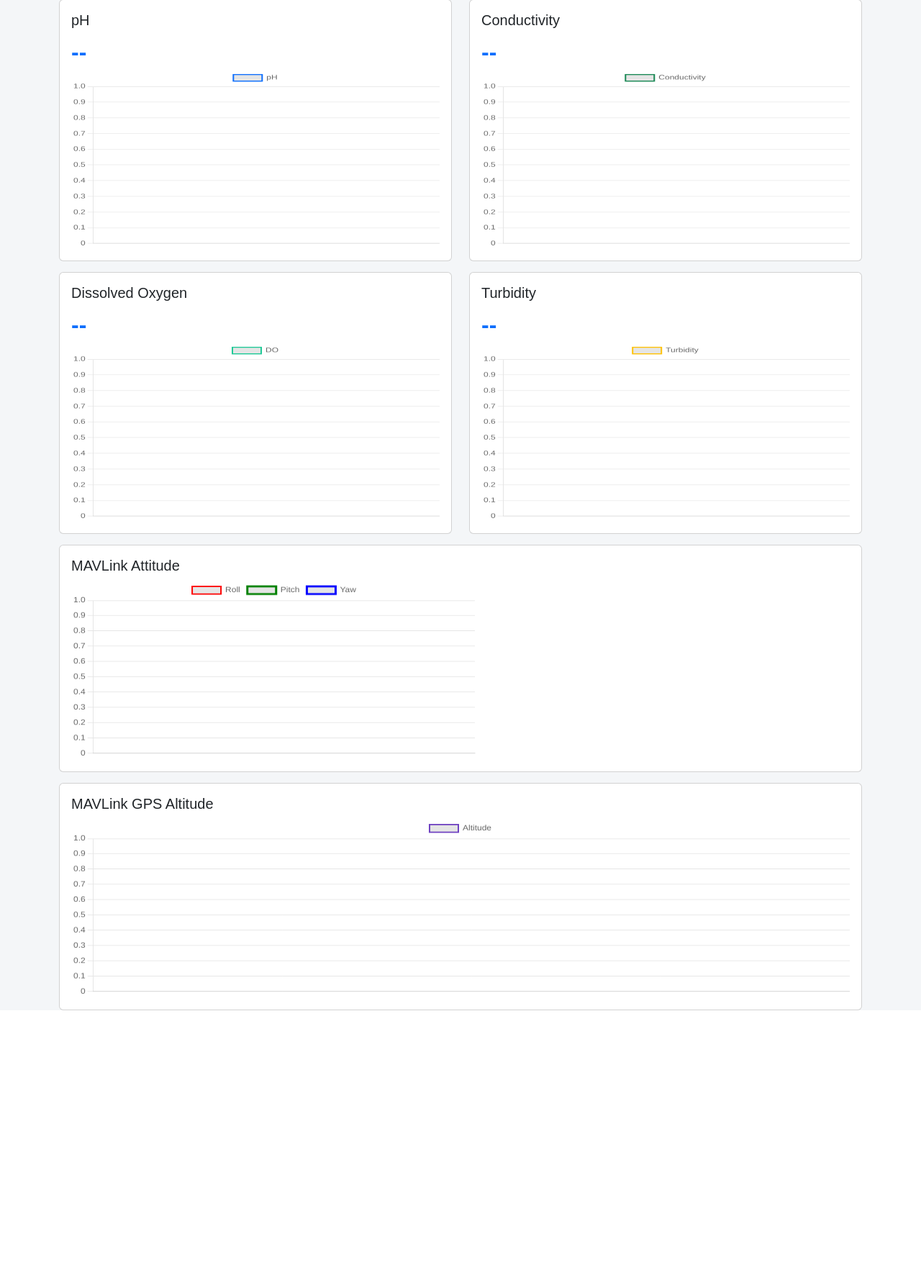
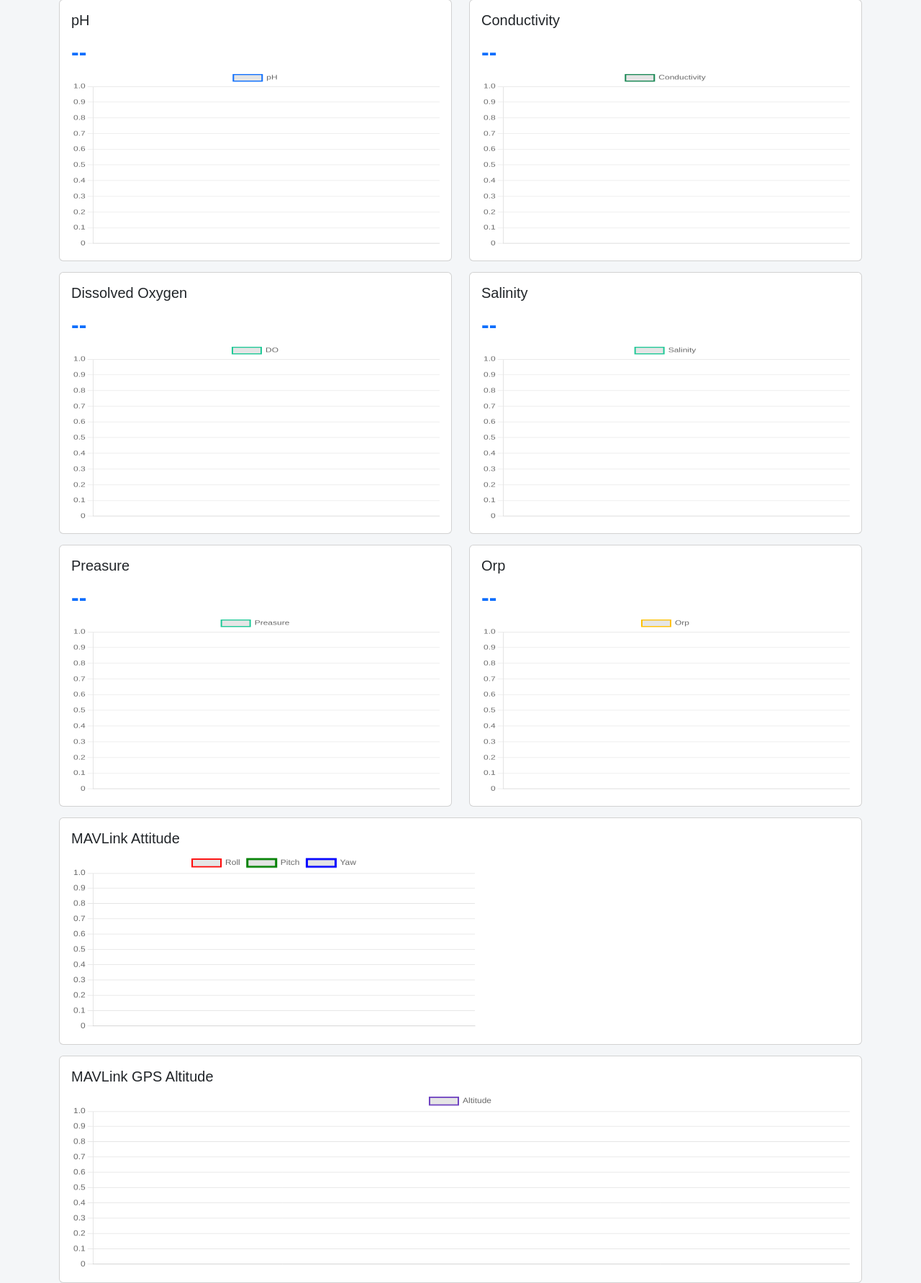
Before and after one commit to ninari/nke_sensors, a Flask app: page / in a window 1280 px wide. Shown: the part 675-2458 px from the top of the page at 72% size. Before the commit the page ends 2079 px from the top, so only its background shows below. Run offline with Flask 3, Linux system fonts and the light colour scheme.

Commit message:
Add barometric pressure and salinity dashboard

```diff
--- a/sensor.py
+++ b/sensor.py
@@ -42,6 +42,8 @@ if not os.path.exists(
 
             "Timestamp",
 
+            "BarometricPressure",
+
             "Temperature",
 
             "pH",
@@ -53,6 +55,8 @@ if not os.path.exists(
             "Conductivity20",
 
             "Conductivity25",
+
+            "Salinity",
 
             "DO_mg_L",
 
@@ -76,7 +80,7 @@ if not os.path.exists(
         ])
 
 client = ModbusSerialClient(
-        port="/dev/ttyUSB1",
+        port="/dev/ttyUSB0",
         baudrate=19200,
         parity="E",
         stopbits=1,
@@ -84,6 +88,8 @@ client = ModbusSerialClient(
         timeout=1
     )
 client.connect()
+
+
 
 def safe_value(val):
     if val is None or math.isnan(val):
@@ -129,8 +135,10 @@ logging.getLogger("werkzeug").setLevel(logging.WARNING)
 #app = Flask(__name__)
 app = Flask(__name__, static_folder="static", template_folder="templates")
 
-# MAVLink connection (UDP port 14550 არის BlueOS default)
-master = mavutil.mavlink_connection('udp:127.0.0.1:14550')
+
+master = mavutil.mavlink_connection(
+    'udpin:0.0.0.0:14600'
+)
 
 latest_attitude = {}
 latest_gps = {}
@@ -154,7 +162,6 @@ def mavlink_loop():
                 "roll": msg.roll,
                 "pitch": msg.pitch,
                 "yaw": msg.yaw
-
             }
         elif msg.get_type() == "GPS_RAW_INT":
             latest_gps = {
@@ -163,10 +170,9 @@ def mavlink_loop():
                 "alt": msg.alt/1000.0
             }
             print("GPS:", latest_gps)
+            logging.info(f"GPS Data: {latest_gps}"
+            )
 
-# Background thread for MAVLink
-t = threading.Thread(target=mavlink_loop, daemon=True)
-t.start()
 
 @app.route("/mavlink/attitude")
 def attitude():
@@ -178,10 +184,6 @@ def gps():
 
 
 sensor_value = 42
-
-
-
-
 
 @app.route("/")
 def index():
@@ -268,7 +270,9 @@ def docs_json():
 def sensor_api():
 
     return jsonify({
+        "barometric_pressure": result_array[0] if len(result_array) > 0 else 0,
         "temperature": latest_value if latest_value is not None else 0,
+        "salinity": result_array[13] / 100 if len(result_array) > 13 else 0,
         "registers": result_array,
         "time": datetime.datetime.now().strftime("%H:%M:%S")
     })
@@ -294,6 +298,7 @@ def modbus_data():
         })
 
     return jsonify({
+        "barometric_pressure": result_array[0],
         "temperature": result_array[1] / 100,
         "ph": result_array[2] / 100,
         "orp": result_array[3] / 10,
@@ -345,6 +350,8 @@ def test_modbus():
             f"📊 migebuli monacemebi: {result.registers}"
         )
 
+        barometric_pressure = result_array[0]
+
         temperature = result_array[1] / 100.0
 
         ph = result_array[2] / 100.0
@@ -365,6 +372,8 @@ def test_modbus():
             (result_array[9] << 16)
             | result_array[10]
         )
+
+        salinity = result_array[13] / 100.0
 
         do_mg_l = (
             result_array[17] / 100.0
@@ -424,6 +433,8 @@ def test_modbus():
                 datetime.datetime.now()
                 .strftime("%Y-%m-%d %H:%M:%S"),
 
+                barometric_pressure,
+
                 temperature,
 
                 ph,
@@ -433,6 +444,7 @@ def test_modbus():
                 conductivity,
                 conductivity20,
                 conductivity25,
+                salinity,
 
                 do_mg_l,
                 do_percent,
@@ -464,6 +476,7 @@ def test_modbus():
        # )
 
 
+
 def log_loop():
     global  most_common_value
     while True:
@@ -488,7 +501,7 @@ def log_loop():
 
             #export_log("CH1", latest_value or 0, most_common_value or 0)
             test_modbus()
-            time.sleep(4)
+            time.sleep(3)
         except Exception as e:
             logging.error(f"Error in log_loop: {e}")
             time.sleep(1)
@@ -498,6 +511,10 @@ def log_loop():
 
 if __name__ == "__main__":
 
+    # Thread 1
+    threading.Thread(target=mavlink_loop, daemon=True).start()
+
+    # Thread 2
     # პარალელურად ვუშვებთ ლოგების loop‑ს
     t = threading.Thread(target=log_loop, daemon=True)
     t.start()
--- a/templates/index.html
+++ b/templates/index.html
@@ -193,15 +193,60 @@ class="sensor-value">
 <div class="card">
 <div class="card-body">
 
-<h5>Turbidity</h5>
+
+
+<h5>Salinity</h5>
 
 <div
-id="turbidity-value"
+id="salinity-value"
 class="sensor-value">
 --
 </div>
 
-<canvas id="turbidityChart"></canvas>
+<canvas id="salinityChart"></canvas>
+
+</div>
+</div>
+
+</div>
+
+<div class="col-md-6">
+
+<div class="card">
+<div class="card-body">
+
+
+
+<h5>Preasure</h5>
+
+<div
+id="preasure-value"
+class="sensor-value">
+--
+</div>
+
+<canvas id="preasureChart"></canvas>
+
+</div>
+</div>
+
+</div>
+
+<div class="col-md-6">
+
+<div class="card">
+<div class="card-body">
+
+
+<h5>Orp</h5>
+
+<div
+id="orp-value"
+class="sensor-value">
+--
+</div>
+
+<canvas id="orpChart"></canvas>
 
 </div>
 </div>
@@ -314,10 +359,24 @@ createChart(
     "#20c997"
 );
 
-const turbidityChart =
+const salinityChart =
 createChart(
-    "turbidityChart",
-    "Turbidity",
+    "salinityChart",
+    "Salinity",
+    "#20c997"
+);
+
+const preasureChart =
+createChart(
+    "preasureChart",
+    "Preasure",
+    "#20c997"
+);
+
+const orpChart =
+createChart(
+    "orpChart",
+    "Orp",
     "#ffc107"
 );
 
@@ -443,10 +502,22 @@ async function updateSensors(){
         + " mg/L";
 
         document.getElementById(
-            "turbidity-value"
+            "orp-value"
         ).textContent =
-        data.turbidity.toFixed(1)
+        data.orp.toFixed(1)
         + " NTU";
+
+        document.getElementById(
+            "salinity-value"
+        ).textContent =
+        data.salinity.toFixed(2)
+        + " PSU";
+
+        document.getElementById(
+            "preasure-value"
+        ).textContent =
+        data.barometric_pressure
+        + " mbar";
 
         addPoint(
             temperatureChart,
@@ -474,8 +545,18 @@ async function updateSensors(){
         );
 
         addPoint(
-            turbidityChart,
-            Number(data.turbidity)
+            orpChart,
+            Number(data.orp)
+        );
+
+        addPoint(
+            salinityChart,
+            Number(data.salinity)
+        );
+
+        addPoint(
+            preasureChart,
+            Number(data.barometric_pressure)
         );
 
     }
```
Also changed, not shown: test.py (deleted).
